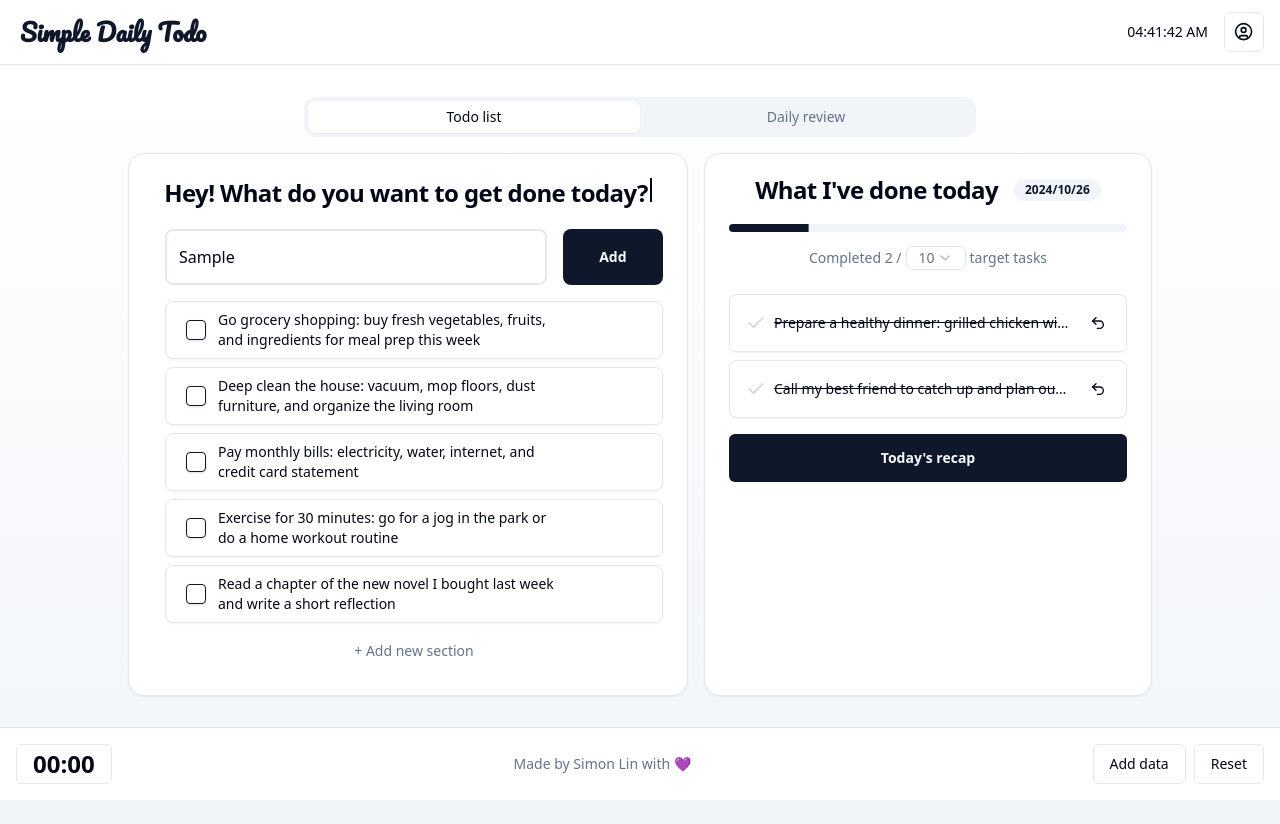
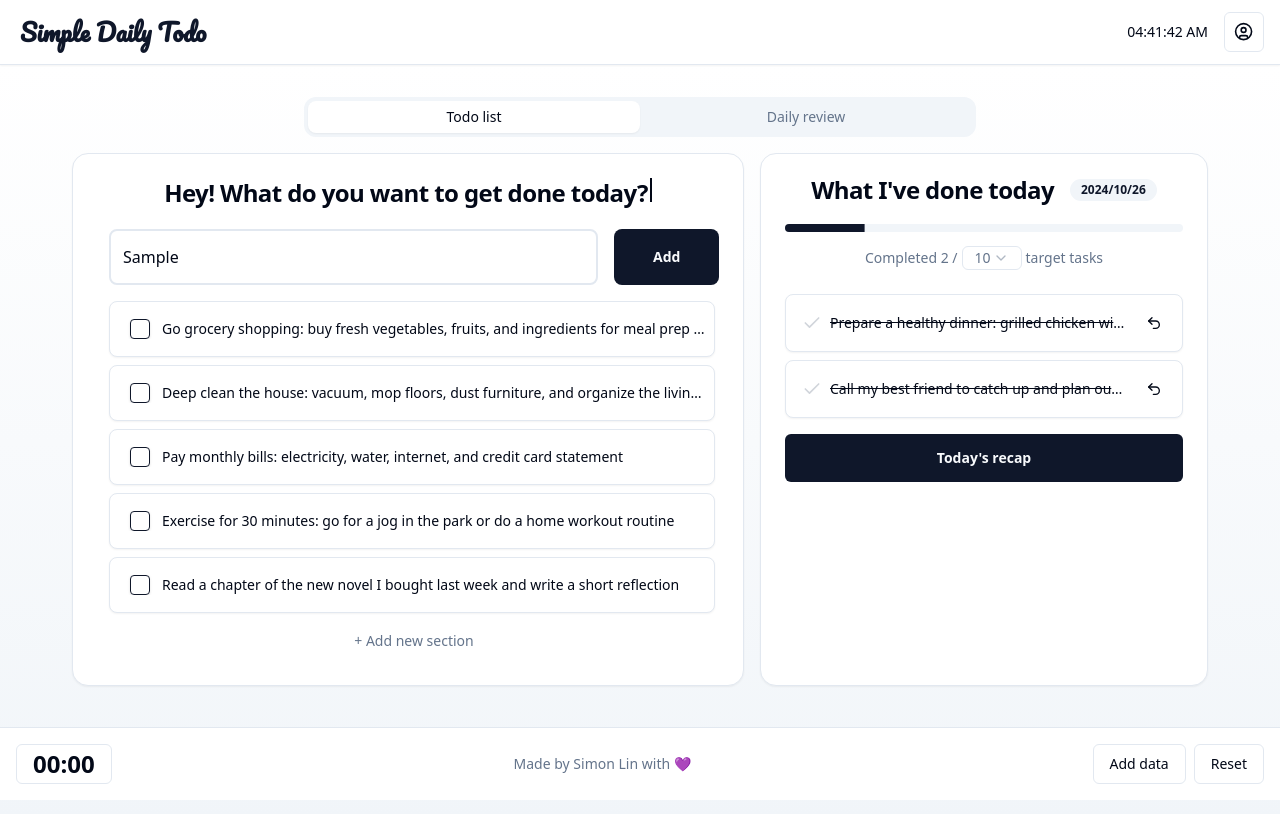
Before and after one commit to Simonlin7972/simple-daily-todo, a React (Vite) app: page / in a window 1280 px wide. Both pictures are taken after typing "Sample" into the empty fields and a click on the button "Add data". Built offline with nearby package versions, Linux system fonts and the light colour scheme; the HTML template or start-up script is replaced by a standard one.

Commit message:
optimize list item

```diff
--- a/src/components/TodoItem.tsx
+++ b/src/components/TodoItem.tsx
@@ -25,6 +25,9 @@ interface TodoItemProps {
   handleEditKeyDown: (e: React.KeyboardEvent<HTMLInputElement>, id: number) => void;
   saveEdit: (id: number) => void;
   deleteTodo: (id: number) => void;
+  isDragging: boolean;
+  draggingItemId: number | null;
+  setDraggingItemId: (id: number | null) => void;
 }
 
 export const TodoItem: React.FC<TodoItemProps> = ({
@@ -39,32 +42,45 @@ export const TodoItem: React.FC<TodoItemProps> = ({
   setEditText,
   handleEditKeyDown,
   saveEdit,
-  deleteTodo
+  deleteTodo,
+  isDragging,
+  draggingItemId,
+  setDraggingItemId
 }) => {
   const { t } = useTranslation();
 
   return (
     <Draggable key={todo.id} draggableId={todo.id.toString()} index={index}>
-      {(provided, snapshot) => (
+      {(provided, snapshot) => {
+        // 更新正在拖動的項目 ID
+        if (snapshot.isDragging) {
+          setDraggingItemId(todo.id);
+        } else if (draggingItemId === todo.id && !snapshot.isDragging) {
+          setDraggingItemId(null);
+        }
+
+        return (
           <React.Fragment>
             <li
               ref={provided.innerRef}
               {...provided.draggableProps}
-            className={`flex items-center group ${snapshot.isDragging ? 'opacity-70' : ''} ${transitioning === todo.id ? 'opacity-70 transition-all duration-300' : ''}`}
+              className={`flex items-center group h-14 max-w-full ${snapshot.isDragging ? 'opacity-70' : ''} ${transitioning === todo.id ? 'opacity-70 transition-all duration-300' : ''}`}
             >
               <span
                 {...provided.dragHandleProps}
-              className={`mr-2 cursor-move text-gray-300 hover:text-gray-600 dark:text-gray-600 dark:hover:text-gray-300 transition-colors duration-200 ${isMobile ? '' : 'opacity-0 group-hover:opacity-100'}`}
+                className={`mr-2 cursor-move text-gray-300 hover:text-gray-600 dark:text-gray-600 dark:hover:text-gray-300 transition-colors duration-200 ${
+                  isMobile ? '' : isDragging && draggingItemId !== todo.id ? 'opacity-0' : 'opacity-0 group-hover:opacity-100'
+                }`}
               >
                 <GripVertical size={20} />
               </span>
-            <div className={`flex items-center justify-between p-2 rounded-lg border bg-card text-card-foreground shadow-sm flex-grow ${todo.type === 'section' ? 'bg-secondary border-secondary h-12' : ''} ${snapshot.isDragging ? 'rotate-1' : ''} hover:border-gray-300 dark:hover:border-gray-600 transition-colors duration-200`}>
-              <div className="flex items-center flex-grow">
+              <div className={`flex items-center justify-between p-2 rounded-lg border bg-card text-card-foreground shadow-sm flex-grow h-full max-w-[calc(100%-2rem)] ${todo.type === 'section' ? 'bg-secondary border-secondary' : ''} ${snapshot.isDragging ? 'rotate-1' : ''} ${!isDragging ? 'hover:border-gray-300 dark:hover:border-gray-600' : ''} transition-colors duration-200`}>
+                <div className="flex items-center flex-grow overflow-hidden">
                   {todo.type === 'todo' && (
                     <Checkbox
                       checked={todo.completed}
                       onCheckedChange={() => toggleTodo(todo.id)}
-                    className="mr-3 ml-3"
+                      className="mr-3 ml-3 flex-shrink-0"
                     />
                   )}
                   {editingId === todo.id ? (
@@ -77,15 +93,22 @@ export const TodoItem: React.FC<TodoItemProps> = ({
                       className="flex-grow mr-2 h-8"
                     />
                   ) : (
+                    <Tooltip>
+                      <TooltipTrigger asChild>
                         <span
-                    className={`${todo.completed ? 'line-through text-muted-foreground' : ''} text-sm flex-grow text-left ${todo.type === 'section' ? 'font-bold text-sm pl-2' : ''} cursor-pointer`}
+                          className={`${todo.completed ? 'line-through text-muted-foreground' : ''} text-sm flex-grow text-left ${todo.type === 'section' ? 'font-bold text-sm pl-2' : ''} cursor-pointer truncate`}
                           onClick={(e) => startEditing(todo.id, todo.text, e)}
                         >
                           {todo.text}
                         </span>
+                      </TooltipTrigger>
+                      <TooltipContent>
+                        <p>{todo.text}</p>
+                      </TooltipContent>
+                    </Tooltip>
                   )}
                 </div>
-              <div className={`flex space-x-1 ml-2 ${editingId === todo.id ? '' : 'opacity-0 group-hover:opacity-100'} transition-opacity duration-200`}>
+                <div className={`flex space-x-1 ml-2 flex-shrink-0 ${editingId === todo.id ? '' : isMobile ? '' : isDragging ? 'hidden' : 'hidden group-hover:flex'} transition-opacity duration-200`}>
                   {editingId === todo.id ? (
                     isMobile ? (
                       <Button variant="ghost" size="icon" onClick={() => saveEdit(todo.id)}>
@@ -144,10 +167,11 @@ export const TodoItem: React.FC<TodoItemProps> = ({
               </div>
             </li>
             {snapshot.isDragging && (
-            <li className="h-[52px] ml-8 bg-gray-100 dark:bg-gray-800 rounded-md my-2 transition-all duration-200"></li>
+              <li className="h-14 ml-8 bg-gray-100 dark:bg-gray-800 rounded-md my-2 transition-all duration-200"></li>
             )}
           </React.Fragment>
-      )}
+        );
+      }}
     </Draggable>
   );
 };
--- a/src/components/TodoPanel.tsx
+++ b/src/components/TodoPanel.tsx
@@ -1,11 +1,12 @@
-import React, { KeyboardEvent } from 'react';
+import React, { KeyboardEvent, useState } from 'react';
 import { Button } from "@/components/ui/button";
 import { Input } from "@/components/ui/input";
 import { Card, CardContent, CardHeader, CardTitle } from "@/components/ui/card";
-import { Droppable } from '@hello-pangea/dnd';
+import { Droppable, DroppableStateSnapshot } from '@hello-pangea/dnd';
 import { TodoItem } from './TodoItem';
 import { useTranslation } from 'react-i18next';
 
+// 定義 Todo 項目的結構
 interface Todo {
   id: number;
   text: string;
@@ -13,6 +14,7 @@ interface Todo {
   type: 'todo' | 'section';
 }
 
+// 定義 TodoPanel 組件的 props
 interface TodoPanelProps {
   todos: Todo[];
   newTodo: string;
@@ -51,7 +53,12 @@ export const TodoPanel: React.FC<TodoPanelProps> = ({
   addSection
 }) => {
   const { t } = useTranslation();
+  // 狀態管理：是否有項目正在被拖動
+  const [isDragging, setIsDragging] = useState(false);
+  // 狀態管理：正在被拖動的項目 ID
+  const [draggingItemId, setDraggingItemId] = useState<number | null>(null);
 
+  // 處理按下 Enter 鍵添加新任務
   const handleKeyPress = (e: KeyboardEvent<HTMLInputElement>) => {
     if (e.key === 'Enter' && newTodo.trim() !== '') {
       addTodo();
@@ -61,11 +68,13 @@ export const TodoPanel: React.FC<TodoPanelProps> = ({
   return (
     <Card className="w-full lg:max-w-2xl mb-4 lg:mb-0">
       <CardHeader>
+        {/* 顯示標題文字 */}
         <CardTitle className="typewriter-title">
           {titleText}<span className="caret"></span>
         </CardTitle>
       </CardHeader>
       <CardContent>
+        {/* 輸入新任務的表單 */}
         <div className="flex space-x-4 mb-4">
           <Input
             type="text"
@@ -77,9 +86,16 @@ export const TodoPanel: React.FC<TodoPanelProps> = ({
           />
           <Button onClick={addTodo} disabled={newTodo.trim() === ''} className="h-14 w-32 font-bold rounded-lg">{t('addTodo')}</Button>
         </div>
+        {/* 可拖放的任務列表區域 */}
         <Droppable droppableId="todos">
-          {(provided) => (
+          {(provided, snapshot: DroppableStateSnapshot) => {
+            // 更新拖動狀態
+            if (isDragging !== snapshot.isDraggingOver) {
+              setIsDragging(snapshot.isDraggingOver);
+            }
+            return (
               <ul {...provided.droppableProps} ref={provided.innerRef} className="space-y-2">
+                {/* 渲染每個 TodoItem */}
                 {todos.map((todo, index) => (
                   <TodoItem
                     key={todo.id}
@@ -95,13 +111,18 @@ export const TodoPanel: React.FC<TodoPanelProps> = ({
                     handleEditKeyDown={handleEditKeyDown}
                     saveEdit={saveEdit}
                     deleteTodo={deleteTodo}
+                    isDragging={isDragging}
+                    draggingItemId={draggingItemId}
+                    setDraggingItemId={setDraggingItemId}
                   />
                 ))}
                 {provided.placeholder}
               </ul>
-          )}
+            );
+          }}
         </Droppable>
-        {todos.length > 0 && (
+        {/* 添加新分類的按鈕，僅在非拖動狀態下顯示 */}
+        {todos.length > 0 && !isDragging && (
           <div className="ml-7">
             <Button
               variant="ghost"
--- a/src/components/TopNavBar.tsx
+++ b/src/components/TopNavBar.tsx
@@ -1,7 +1,5 @@
 import React from 'react';
 import { useTranslation } from 'react-i18next';
-import { LanguageToggle } from "./language-toggle";
-import { ModeToggle } from "./mode-toggle";
 import { MobileMenu } from "./MobileMenu";
 import { Link, useNavigate } from 'react-router-dom';
 import { Button } from "@/components/ui/button";
```
Also changed, not shown: 1 other file (tests, documents, lock files or other folders). Lines whose indentation alone changed are shown as unchanged.
